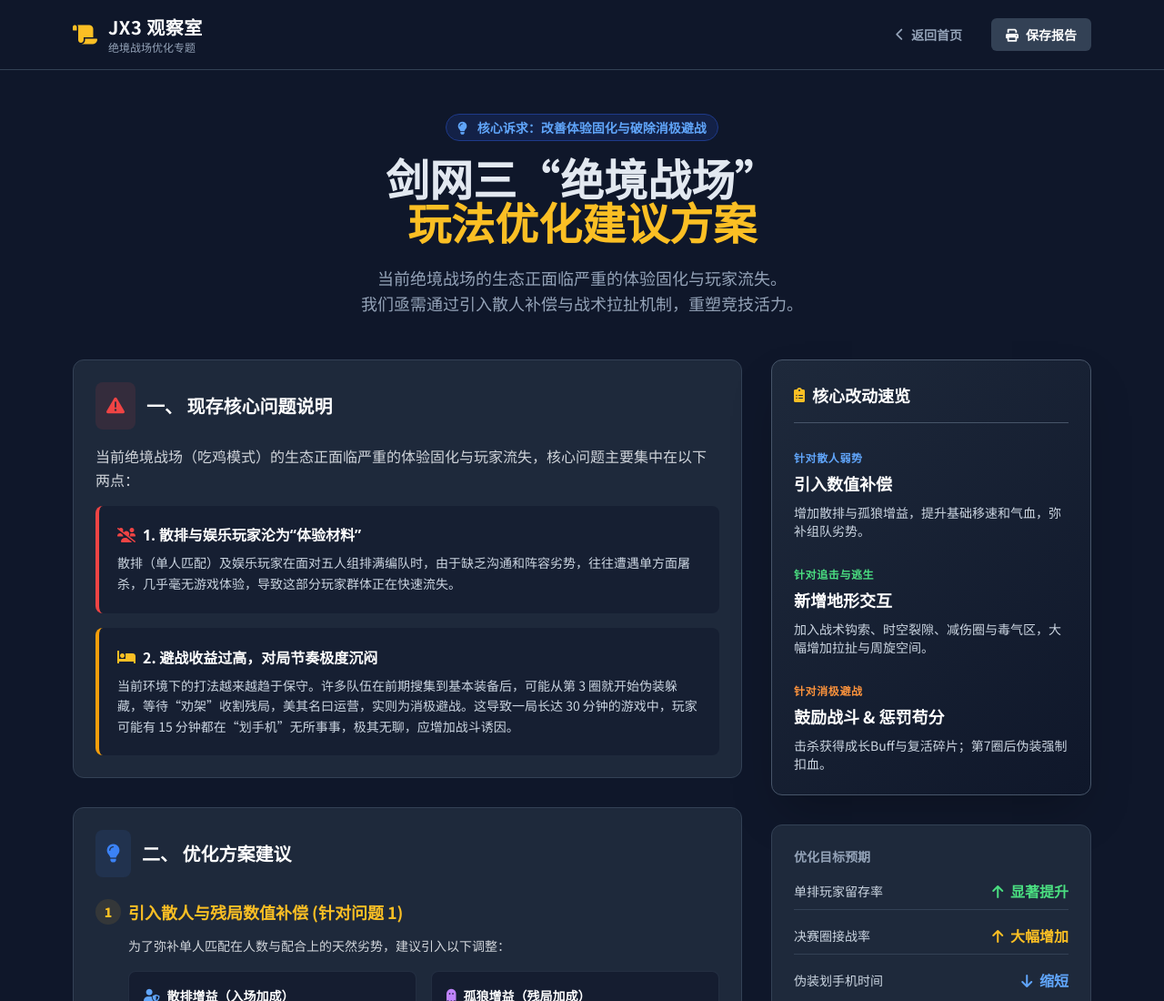
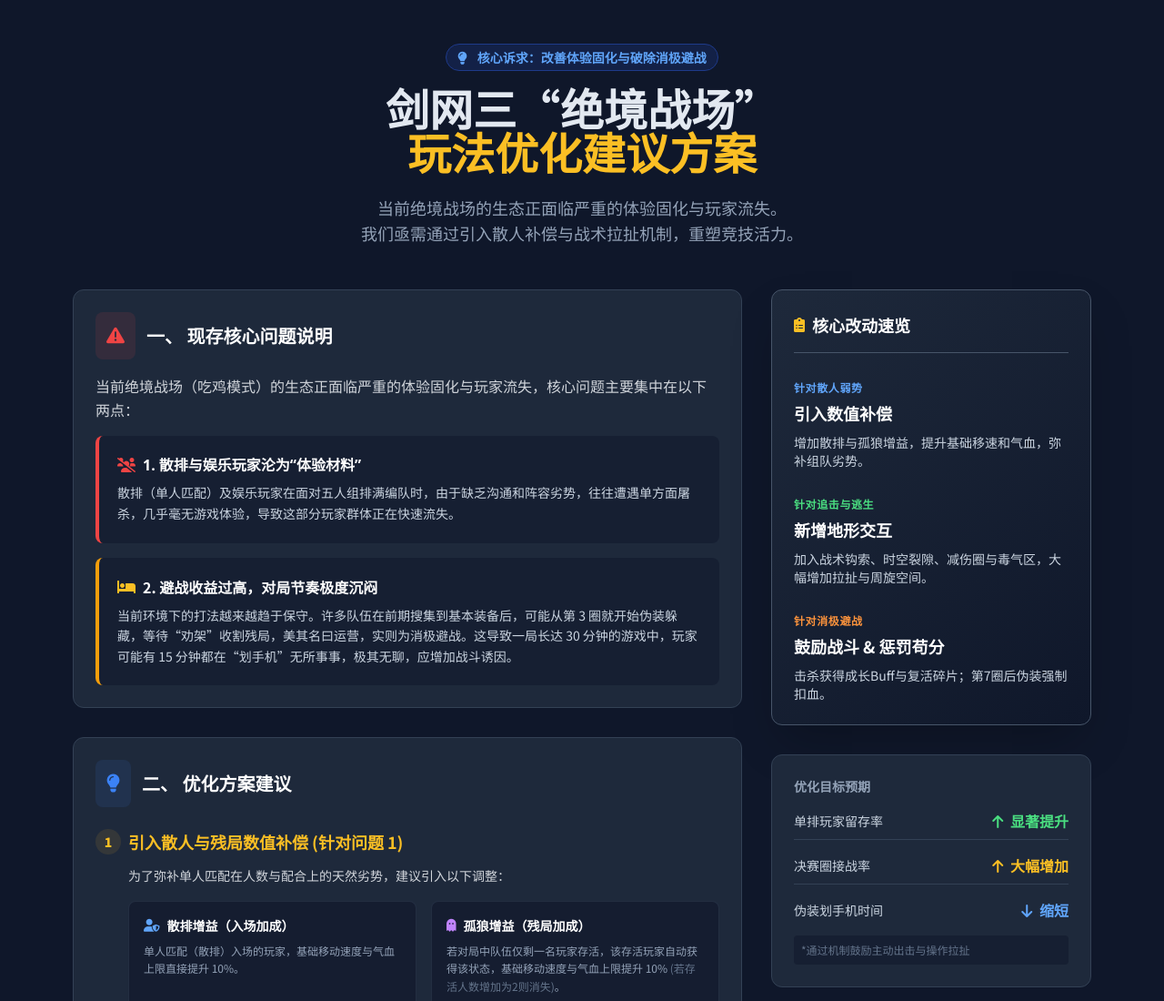
Before and after one commit to hub-google/JX3, a plain HTML site: page posts/2.html in a window 1280 px wide. Shown: the top 1100 px of the page at 91% size. Drawn offline with nearby package versions, Linux system fonts and the light colour scheme.

Commit message:
fix: update admin email to cit5055, remove header from 1.html and 2.html

```diff
--- a/data.js
+++ b/data.js
@@ -1,6 +1,6 @@
 // JX3 Blog Static Data - Metadata Only Version
 const JX3_DATA = {
-    adminEmails: ["cyt18@gmail.com", "cyt18.tw@gmail.com"],
+    adminEmails: ["cit5055@gmail.com"],
     articles: [
         {
             id: 1,
--- a/posts/2.html
+++ b/posts/2.html
@@ -45,28 +45,7 @@
 
 <body class="min-h-screen flex flex-col">
 
-    <!-- Header -->
-    <header class="bg-slate-900 border-b border-slate-700 sticky top-0 z-50">
-        <div class="max-w-6xl mx-auto px-4 py-4 flex justify-between items-center">
-            <div class="flex items-center gap-3 cursor-pointer" onclick="location.href='../index.html'">
-                <i class="fa-solid fa-scroll jx3-gold text-2xl"></i>
-                <div>
-                    <h1 class="font-bold text-xl tracking-wide text-white">JX3 观察室</h1>
-                    <p class="text-xs text-slate-400">绝境战场优化专题</p>
-                </div>
-            </div>
-            <div class="flex gap-4">
-                <a href="../index.html"
-                    class="text-slate-400 hover:text-white px-4 py-2 text-sm transition font-bold flex items-center">
-                    <i class="fa-solid fa-chevron-left mr-2"></i>返回首页
-                </a>
-                <button onclick="window.print()"
-                    class="bg-slate-700 hover:bg-slate-600 text-white px-4 py-2 rounded-md text-sm transition font-bold">
-                    <i class="fa-solid fa-print mr-2"></i>保存报告
-                </button>
-            </div>
-        </div>
-    </header>
+
 
     <!-- Hero Section -->
     <section class="max-w-6xl mx-auto px-4 py-12 text-center">
```
Also changed, not shown: index.html (+2 -2 lines), posts/1.html (+0 -20 lines).
